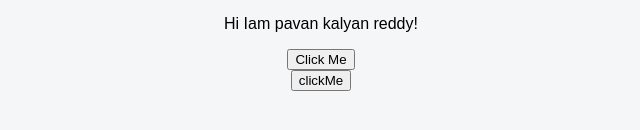
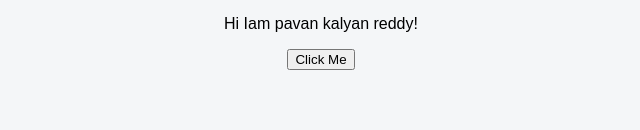
Before and after one commit to pavankalyanreddysura/pavankalyanreddy_30JAN26, a plain HTML site: page index.html in a window 1280 px wide. Shown: the part 144-274 px from the top of the page, without its empty margins (319-959 px from the left). Drawn offline with Linux system fonts and the light colour scheme.

Commit message:
Update index.html

```diff
--- a/index.html
+++ b/index.html
@@ -21,8 +21,3 @@
 </html>
 </body>
 </html>
-<button oneclick="showmessage()">clickMe</button>
-<script>
-  function showmessage() {
-    alert("Hello this is your first JS message.");
-</script>
```
